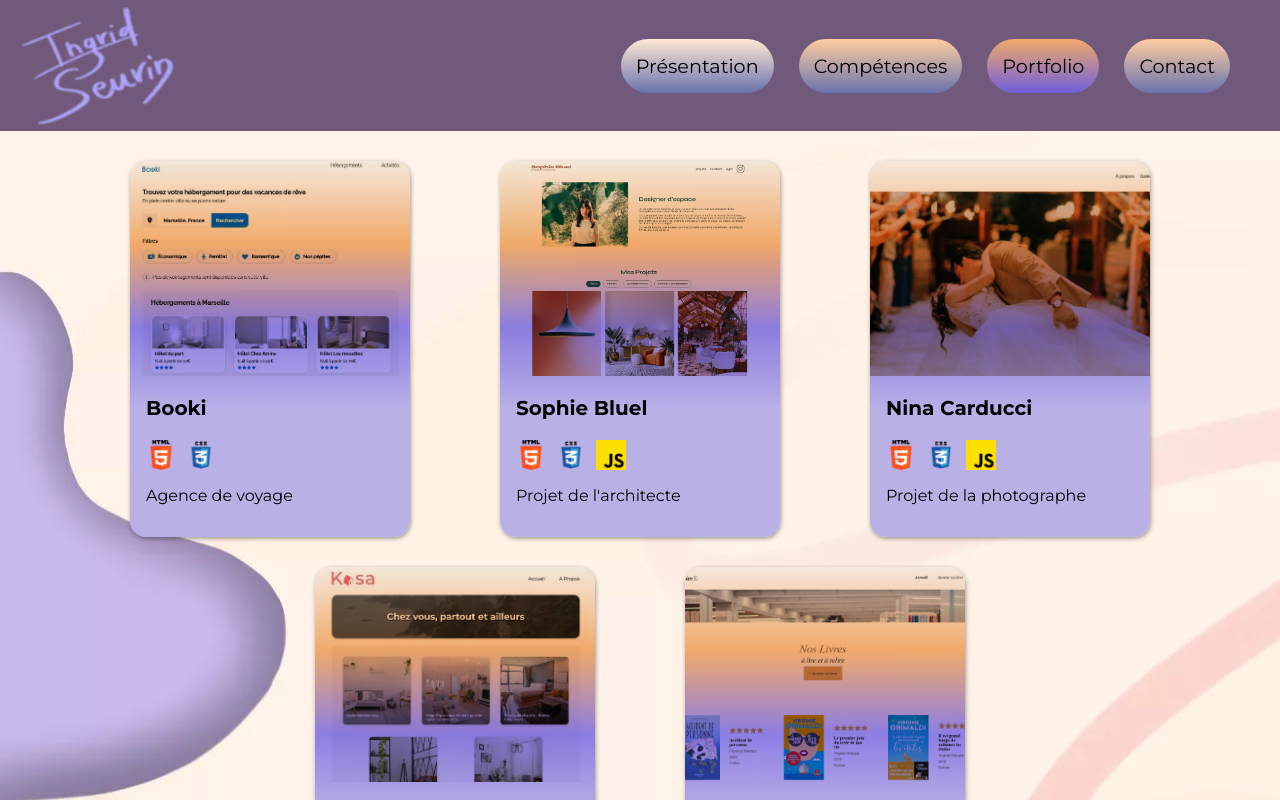
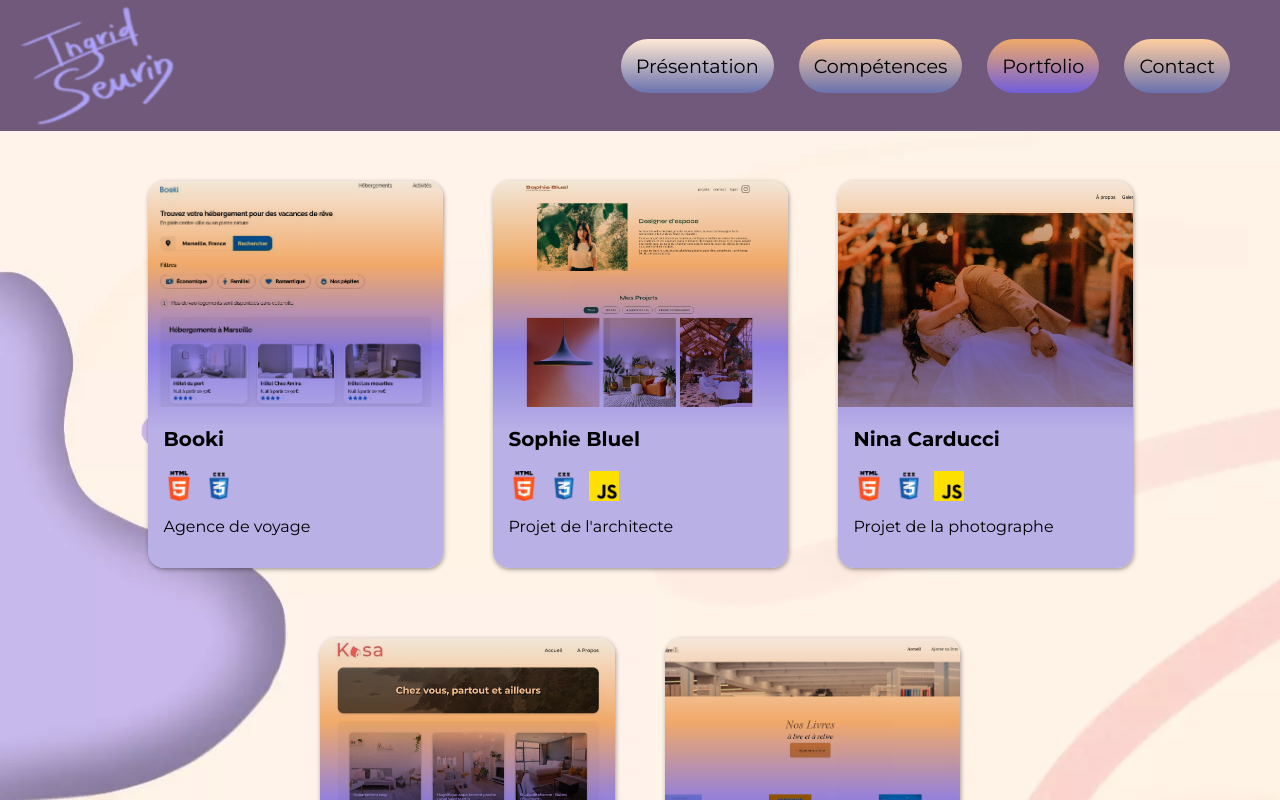
Before and after one commit to ingridnco/Mon_portfolio, a React (Create React App) app: page /mon_portfolio/portfolio in a window 1280 px wide. Shown: the top 800 px of the page. Built offline with nearby package versions, Linux system fonts and the light colour scheme.

Commit message:
retrait magin des cards

```diff
--- a/src/styles/index.scss
+++ b/src/styles/index.scss
@@ -209,13 +209,12 @@ body {
   width: 25%;
   transition: background-image 0.3s ease; // Ajoute une transition fluide
   max-width: 20em;
-  margin: 0 30px;
   text-decoration: none;
   cursor: pointer;
   &__wrapper {
     display: flex;
     justify-content: center;
-    margin: 30px 80px;
+    margin: 30px 50px;
     flex-wrap: wrap;
     gap: 30px;
   }
```
